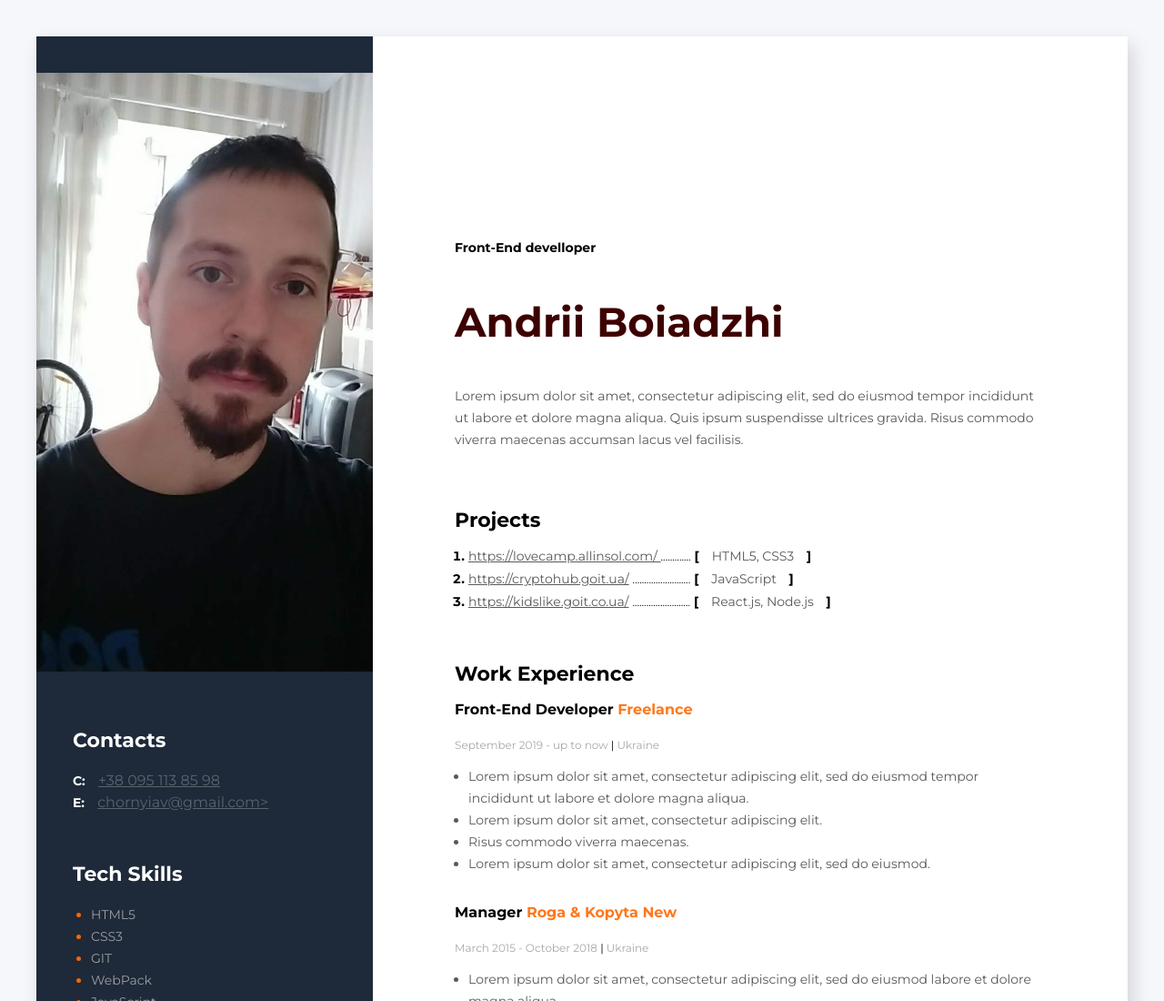
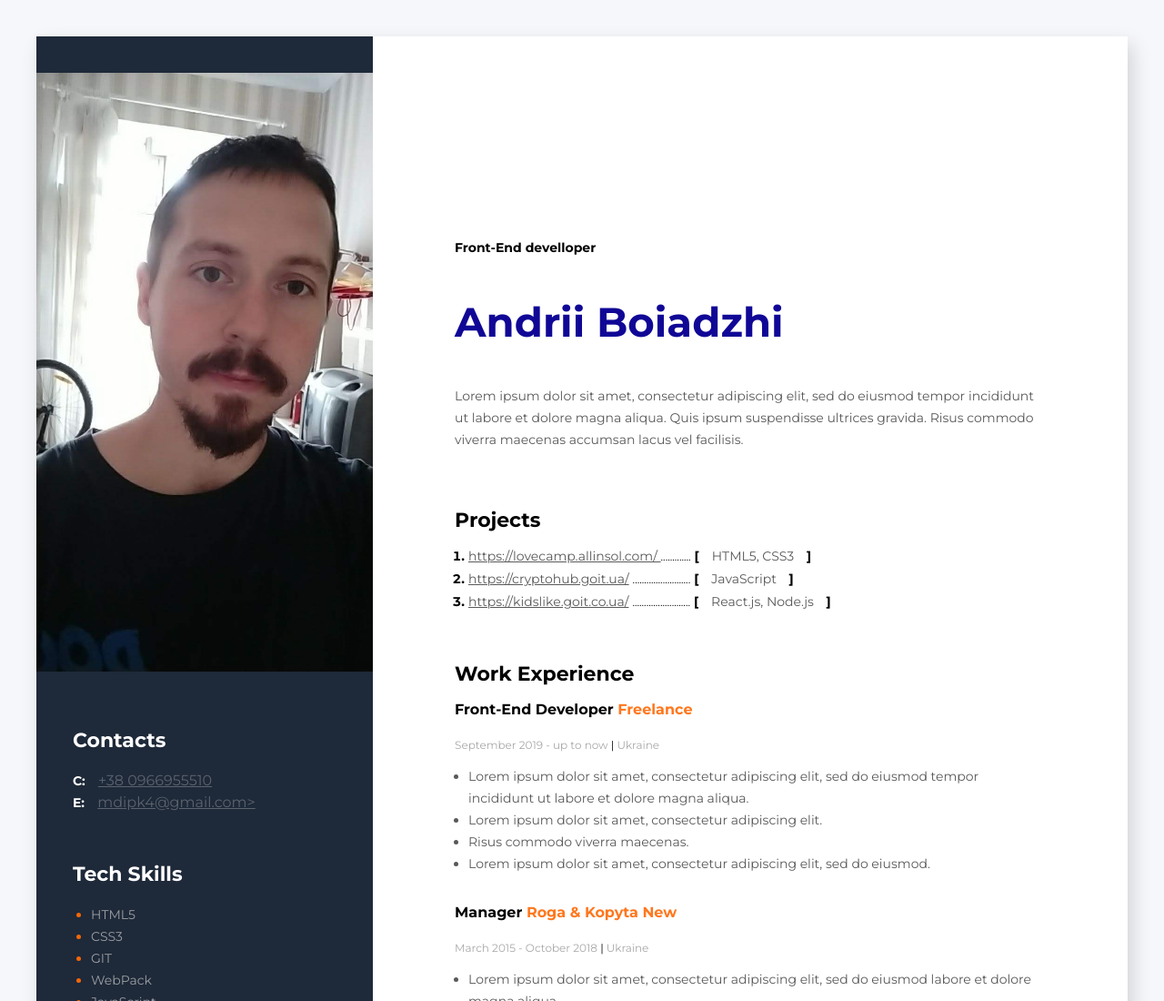
Before and after one commit to adya27/resume, a plain HTML site: page index.html in a window 1280 px wide. Shown: the top 1100 px of the page at 91% size. Drawn offline with Linux system fonts and the light colour scheme.

Commit message:
Added contacts

```diff
--- a/css/styles.css
+++ b/css/styles.css
@@ -114,7 +114,7 @@ body {
   margin-top: 110px;
 }
 .name {
-  color: #3d0101;
+  color: #100796;
   margin-top: 25px;
   font-size: 45px;
   font-weight: 700;
--- a/index.html
+++ b/index.html
@@ -22,13 +22,13 @@
 
           <div>
             <span class="contacts-link-type">C:</span>
-            <a class="href" href="tel:380951138598">+38 095 113 85 98</a>
+            <a class="href" href="tel:380966955510">+38 0966955510</a>
           </div>
 
           <div>
             <span class="contacts-link-type">E:</span>
-            <a class="href" href="mailto:chornyiav@gmail.com">
-              chornyiav@gmail.com></a
+            <a class="href" href="mailto:mdipk4@gmail.com">
+              mdipk4@gmail.com></a
             >
           </div>
         </div>
```
